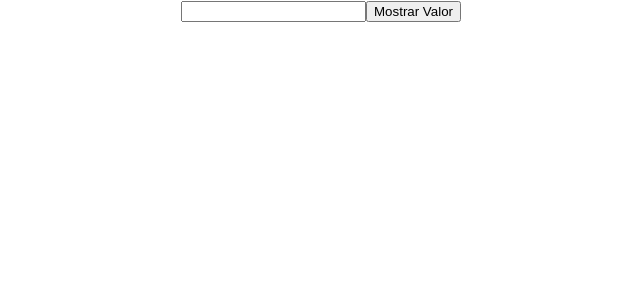
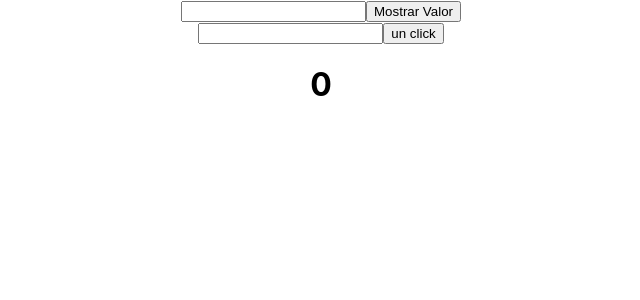
Before and after one commit to codestiven/react-js-curso, a React (Create React App) app: page / in a window 1280 px wide. Shown: the top 300 px of the page, without its empty margins (319-959 px from the left). Built offline with nearby package versions, Linux system fonts and the light colour scheme.

Commit message:
4. useState

```diff
--- a/src/App.js
+++ b/src/App.js
@@ -1,11 +1,13 @@
 import logo from './logo.svg';
 import './App.css';
 import UsingRefComponent from './components/UsingRefComponent';
+import UseState from './components/UseState';
 
 function App() {
   return (
     <div className="App">
       <UsingRefComponent />
+      <UseState />
     </div>
   );
 }
--- /dev/null
+++ b/src/components/UseState.jsx
@@ -0,0 +1,32 @@
+import React from "react";
+import { useState } from "react";
+
+/* aqui aprendi que se debe de colcoar () = > para que funcione la funcion hacercosas en vez de solo
+colcoarlo porque o si no se ejecutara de una ves */
+
+function UseState() {
+  const [A, setA] = useState(0);
+  const cambioscosas = () => {
+    console.log("un chhhhhhhlick");
+  };
+
+  function cc(pp) {
+
+    console.log(pp);
+  }
+
+
+  function aumentar() {
+    setA(A + 1);
+  }
+
+  return (
+    <>
+       <input type="text" onChange={(e) => setA(e.target.value)}/>
+      <button onClick={() => aumentar()}>un click</button>
+      <h1> {A} </h1>
+    </>
+  );
+}
+
+export default UseState;
```
